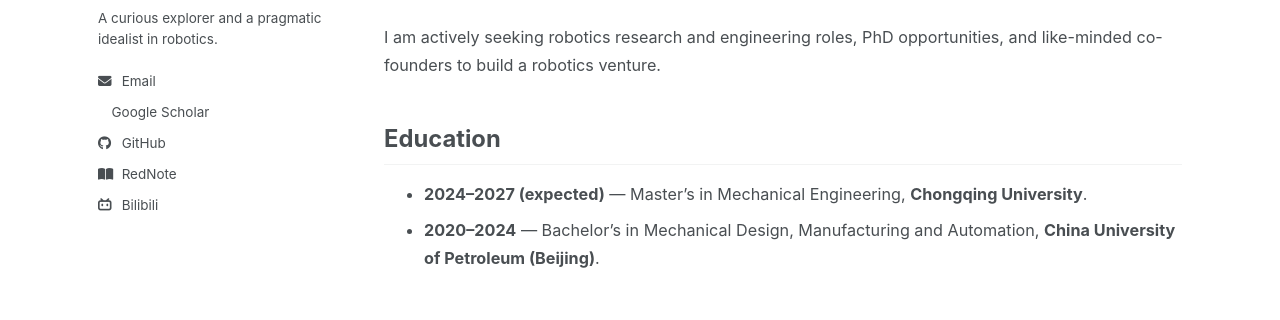
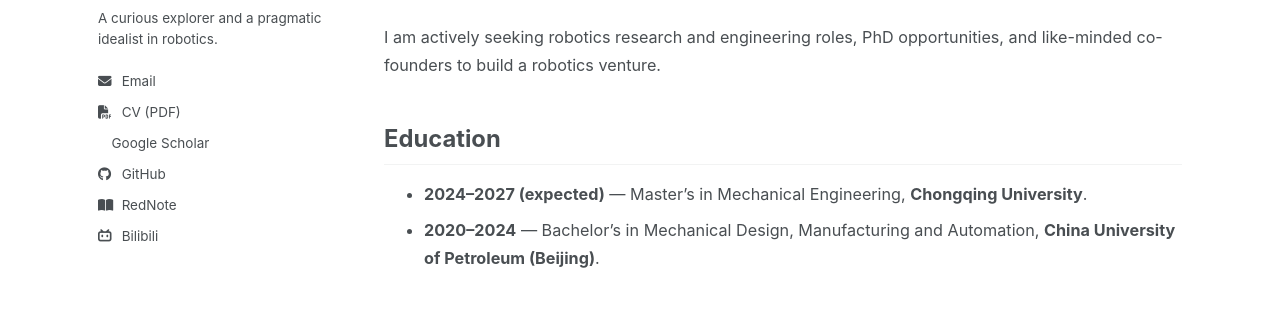
Before and after one commit to Zjj587/zjj587.github.io, a Jekyll site: the page built from index.md, in a window 1280 px wide. Shown: the part 380-700 px from the top of the page. Built offline with Jekyll 4.4.1, drawn with Linux system fonts in a browser that asks for light colours; a style sheet for code colours, icons or effects is not loaded.

Commit message:
Publish approved Research CV and download link

```diff
--- a/_config.yml
+++ b/_config.yml
@@ -31,6 +31,7 @@ author:
   employer         :
   uri              : # URL
   email            : "zhangjunjie587@gmail.com"
+  cv               : "/assets/cv/Junjie_Zhang_CV.pdf"
 
   # Academic websites
   academia         : # URL
--- a/_includes/author-profile.html
+++ b/_includes/author-profile.html
@@ -35,6 +35,9 @@
       {% endif %}
       {% if author.email %}
         <li><a href="mailto:{{ author.email }}"><i class="fas fa-fw fa-envelope icon-pad-right" aria-hidden="true"></i>{{ site.data.ui-text[site.locale].email_label | default: "Email" }}</a></li>
+      {% endif %}
+      {% if author.cv %}
+        <li><a href="{{ author.cv | prepend: base_path }}"><i class="fas fa-fw fa-file-pdf icon-pad-right" aria-hidden="true"></i>CV (PDF)</a></li>
       {% endif %}
 
       <!-- Font Awesome and Academicons icons / Academic websites -->
```
Also changed, not shown: 1 other file.
